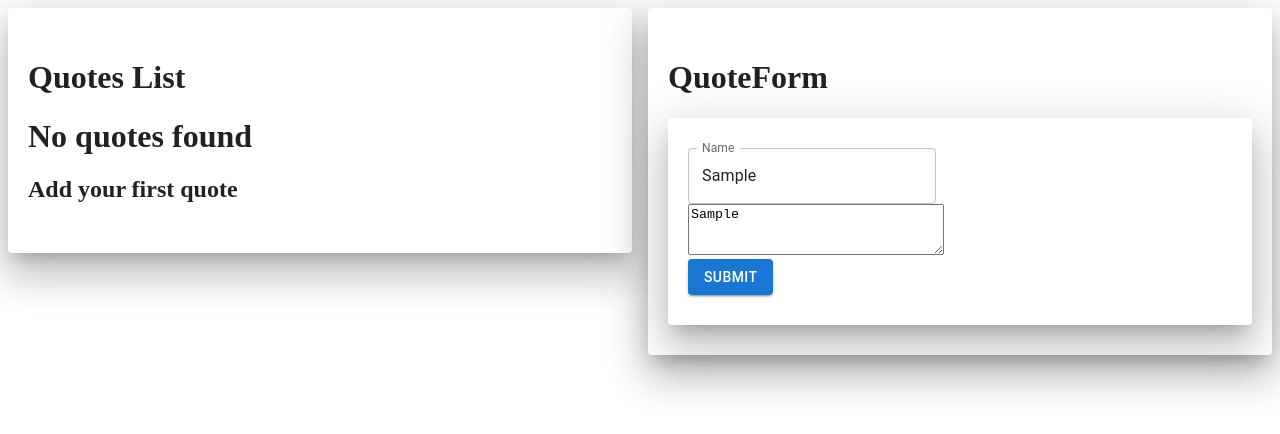
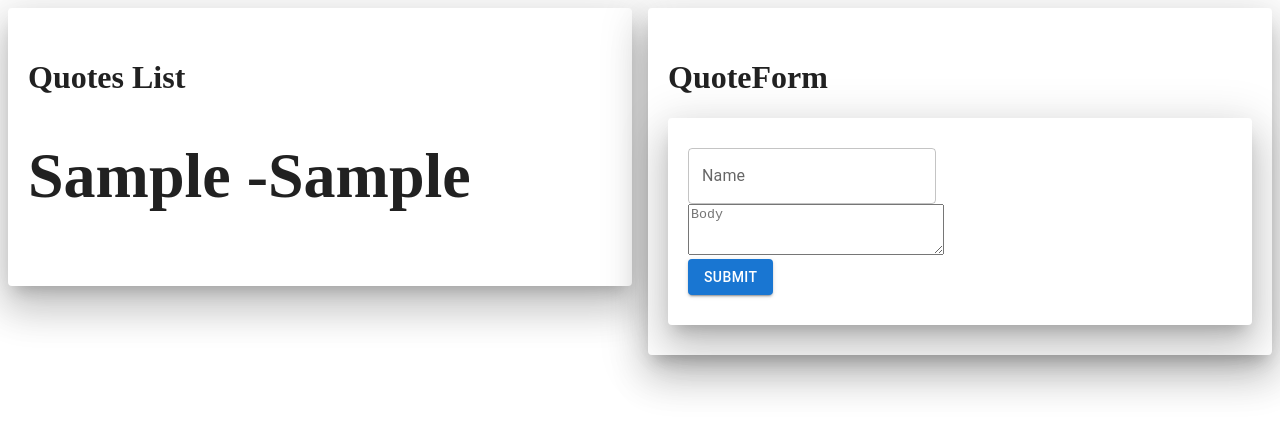
Before and after one commit to vikram1931/quotesapp, a React (Create React App) app: page / in a window 1280 px wide. Both pictures are taken after typing "Sample", "Sample" into the empty fields and a click on the button "SUBMIT". Shown: the top 434 px of the page. Built offline with nearby package versions, Linux system fonts and the light colour scheme.

Commit message:
created a addItem callback function and passed it as a props to quoteform  to display the data in the quotesList component

```diff
--- a/src/QuoteForm.js
+++ b/src/QuoteForm.js
@@ -8,7 +8,8 @@ import {
   TextareaAutosize,
   FormControl,
 } from "@mui/material";
-const QuoteForm = () => {
+const QuoteForm = (props) => {
+  const { addItem } = props;
   const [name, setName] = useState("");
   const [body, setBody] = useState("");
   const paperStyle = { padding: "30px 20px" };
@@ -21,7 +22,9 @@ const QuoteForm = () => {
       name: name,
       body: body,
     };
-    console.log(formData);
+    addItem(formData);
+    setName("");
+    setBody("");
   };
 
   const handleNameChange = (e) => {
--- a/src/QuotesContainer.js
+++ b/src/QuotesContainer.js
@@ -4,6 +4,11 @@ import QuotesList from "./QuotesList";
 import QuoteForm from "./QuoteForm";
 const QuotesContainer = () => {
   const [quotes, setQuotes] = useState([]);
+
+  const addItem = (quote) => {
+    const result = [...quotes, quote];
+    setQuotes(result);
+  };
 
   const paperStyle = { padding: "30px 20px" };
   return (
@@ -15,7 +20,7 @@ const QuotesContainer = () => {
       </Grid>
       <Grid item xs={6}>
         <Paper elevation={24} style={paperStyle}>
-          <QuoteForm />
+          <QuoteForm addItem={addItem} />
 
           {
             //  <AddQuote quotes={quotes} addItem={addItem} />
--- /dev/null
+++ b/src/QuotesItem.js
@@ -0,0 +1,14 @@
+import React from "react";
+
+const QuotesItem = (props) => {
+  const { id, name, body } = props;
+  return (
+    <div>
+      <h1>
+        {body} -{name}
+      </h1>
+    </div>
+  );
+};
+
+export default QuotesItem;
--- a/src/QuotesList.js
+++ b/src/QuotesList.js
@@ -1,5 +1,5 @@
 import React from "react";
-
+import QuotesItem from "./QuotesItem";
 const QuotesList = (props) => {
   const { quotes } = props;
   return (
@@ -12,7 +12,11 @@ const QuotesList = (props) => {
         </>
       ) : (
         <>
-          <h1>MyQuotes -{quotes.length}</h1>
+          <h1>
+            {quotes.map((quote) => {
+              return <QuotesItem key={quote.id} {...quote} />;
+            })}
+          </h1>
         </>
       )}
     </div>
```
